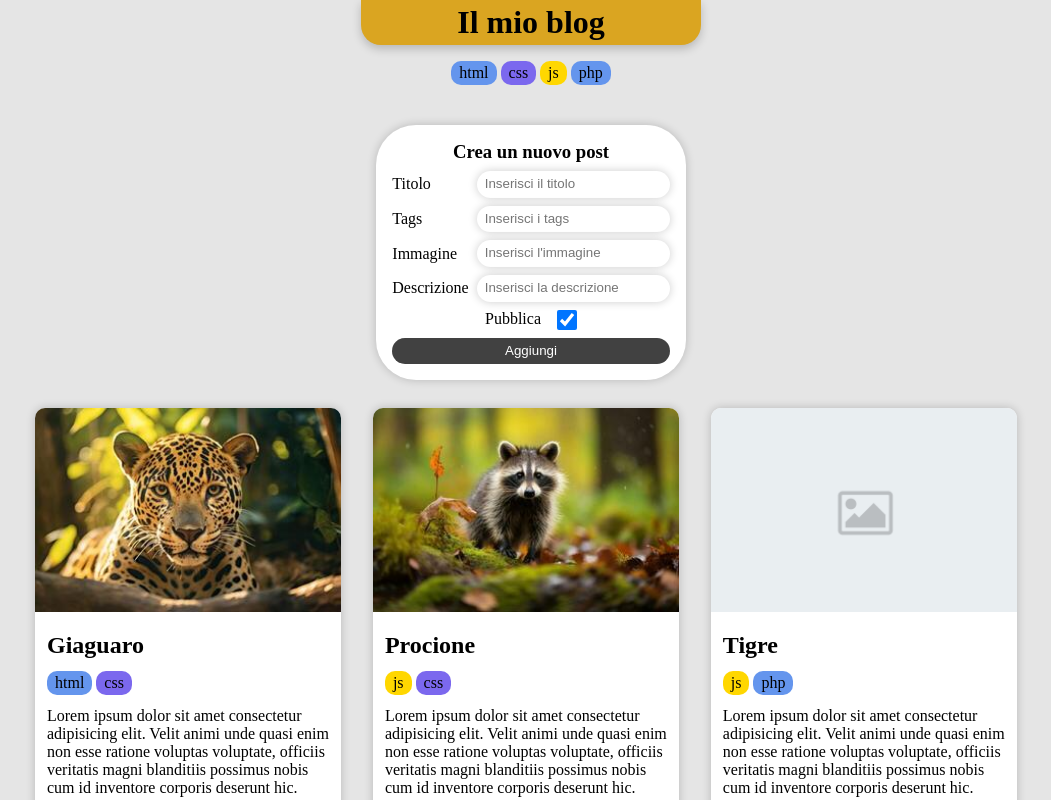
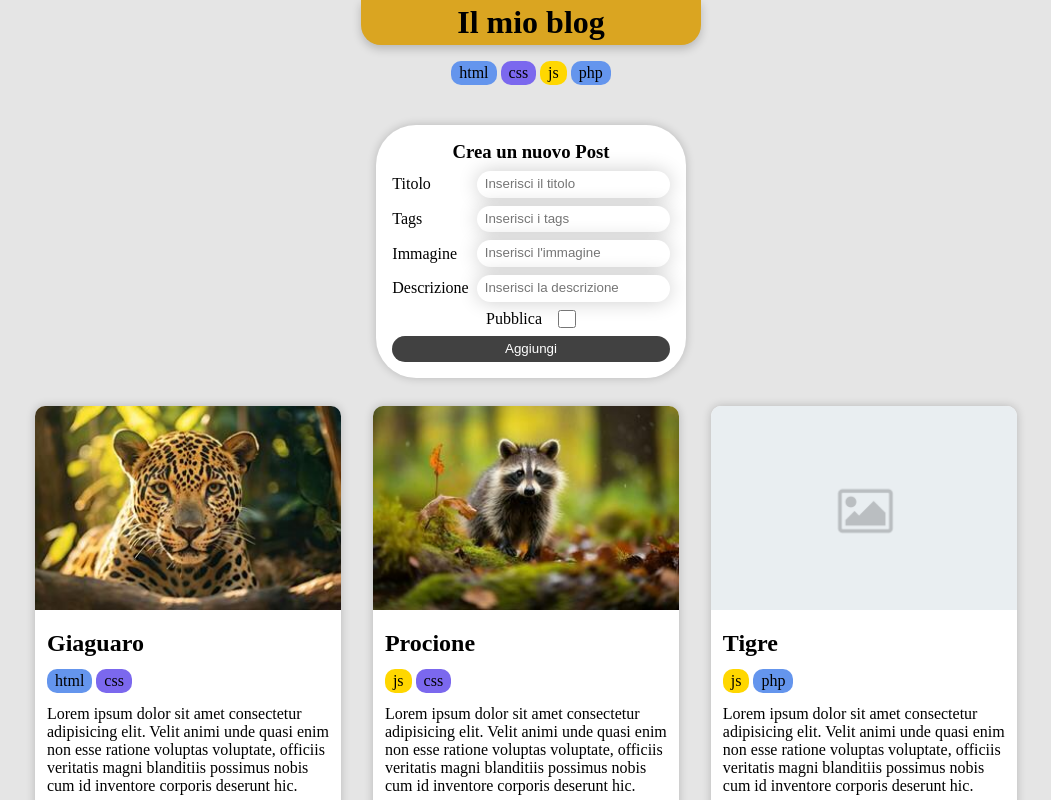
Before and after one commit to gianluca-milesi/react-form-multifield, a React (Vite) app: page / in a window 1280 px wide. Shown: the top 800 px of the page, without its empty margins (109-1160 px from the left). Built offline with nearby package versions, Linux system fonts and the light colour scheme.

Commit message:
ADD: form style

```diff
--- a/src/components/Form/Form.jsx
+++ b/src/components/Form/Form.jsx
@@ -4,9 +4,8 @@ function Form({ formData, handleFormData, submit }) {
 
     return (
         <>
-
             <form onSubmit={submit}>
-                <h3 className={style.form_title}>Crea un nuovo post</h3>
+                <h3 className={style.form_title}>Crea un nuovo Post</h3>
                 <div className={style.form_field}>
                     <label htmlFor="title">Titolo</label>
                     <input name="title" type="text" placeholder="Inserisci il titolo" className={style.input_item} onChange={handleFormData} value={formData.title} />
--- a/src/components/Form/Form.module.css
+++ b/src/components/Form/Form.module.css
@@ -8,30 +8,49 @@ form {
     border-radius: 40px;
 }
 
+/* Fields */
 .form_field {
     display: flex;
     align-items: center;
     justify-content: space-between;
     gap: 0.5rem;
+    transition: 0.2s;
+}
+
+.form_field:hover {
+    scale: 1.03;
+}
+
+.form_field:active {
+    scale: 1;
 }
 
 .form_published_field {
     display: flex;
     justify-content: center;
+    align-items: center;
     gap: 1rem;
 }
 
+/* Inputs */
 .input_item {
     border: none;
     line-height: 2;
     padding: 0 0.5rem;
     border-radius: 20px;
-    box-shadow: 0 0 10px rgba(0, 0, 0, 0.2);
+    box-shadow: 0 0 20px rgba(0, 0, 0, 0.2);
 }
 
 .input_item_checkbox {
-    width: 20px;
-    height: 20px;
+    width: 18px;
+    height: 18px;
+    cursor: pointer;
+    transition: 0.2s;
+}
+
+.input_item_checkbox:checked {
+    width: 14px;
+    height: 14px;
 }
 
 .submit {
--- a/src/layouts/Main/Main.jsx
+++ b/src/layouts/Main/Main.jsx
@@ -11,7 +11,7 @@ const initialFormData = {
     image: undefined,
     content: "",
     tags: "",
-    published: true
+    published: false
 }
 /*
 immagine prova copia e incolla:
```
